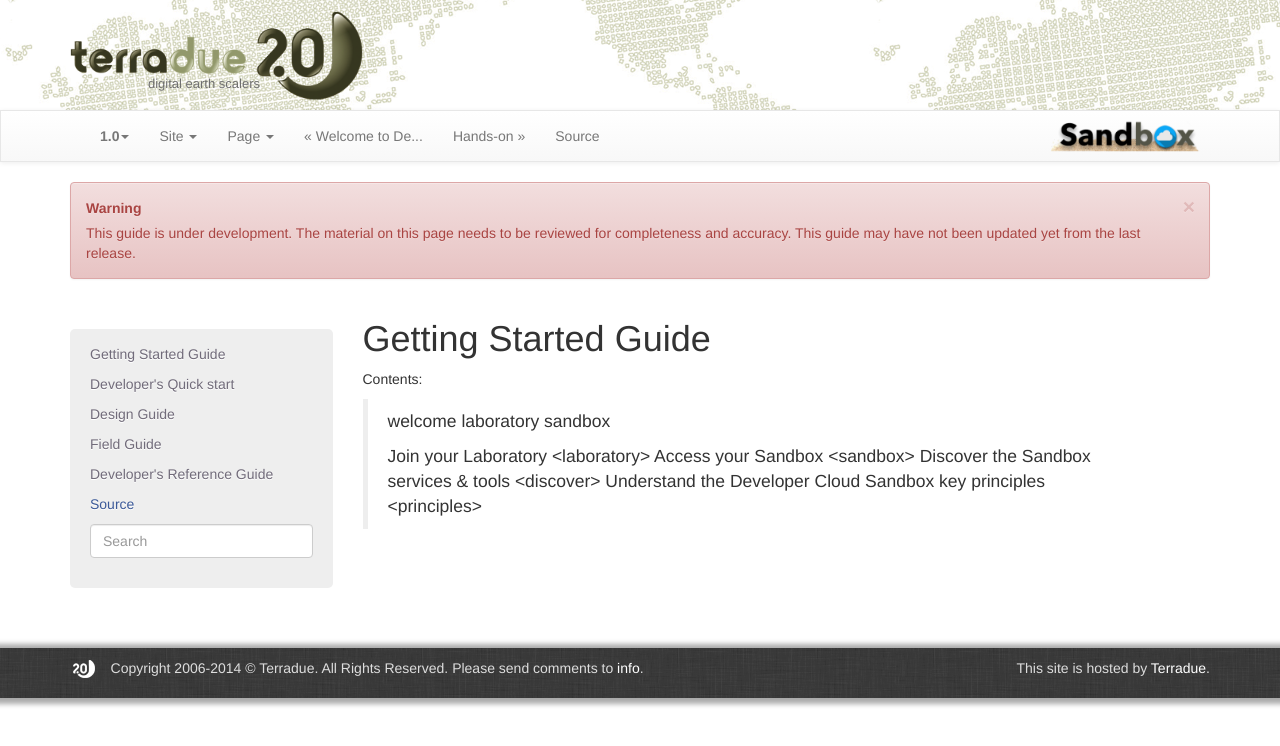
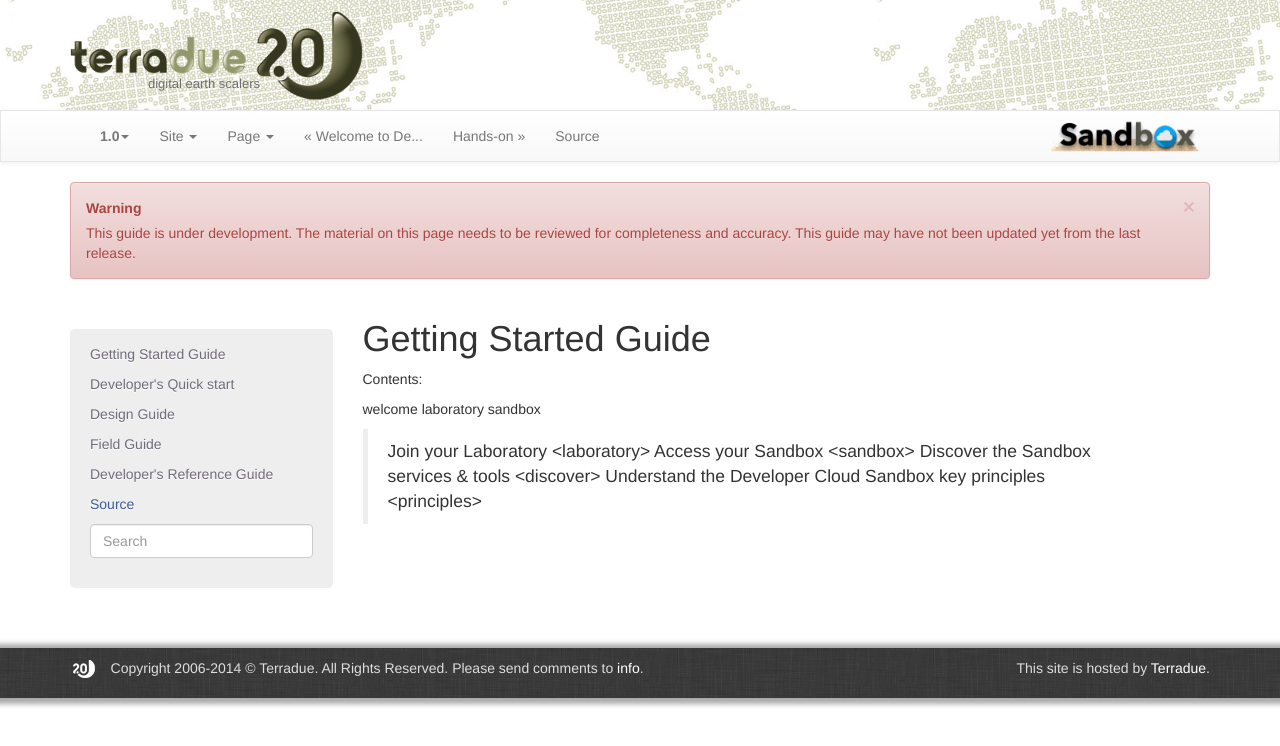
Before and after one commit to Terradue/doc-developer-sandbox, a Sphinx documentation site: the page built from source/start/index.rst, in a window 1280 px wide. Shown: the top 746 px of the page. Built offline with Sphinx 7.4.7, drawn with Linux system fonts in a browser that asks for light colours; pages that are not in the unit, such as notebooks, are missing from menus.

```diff
--- a/source/start/index.rst
+++ b/source/start/index.rst
@@ -1,15 +1,14 @@
 Getting Started Guide
 =====================
 
+Contents:
 
 .. toctree::
    :maxdepth: 2
 
-Contents:
-
-   welcome
-   laboratory
-   sandbox
+welcome
+laboratory
+sandbox
 
    Join your Laboratory <laboratory>
    Access your Sandbox <sandbox>
```
